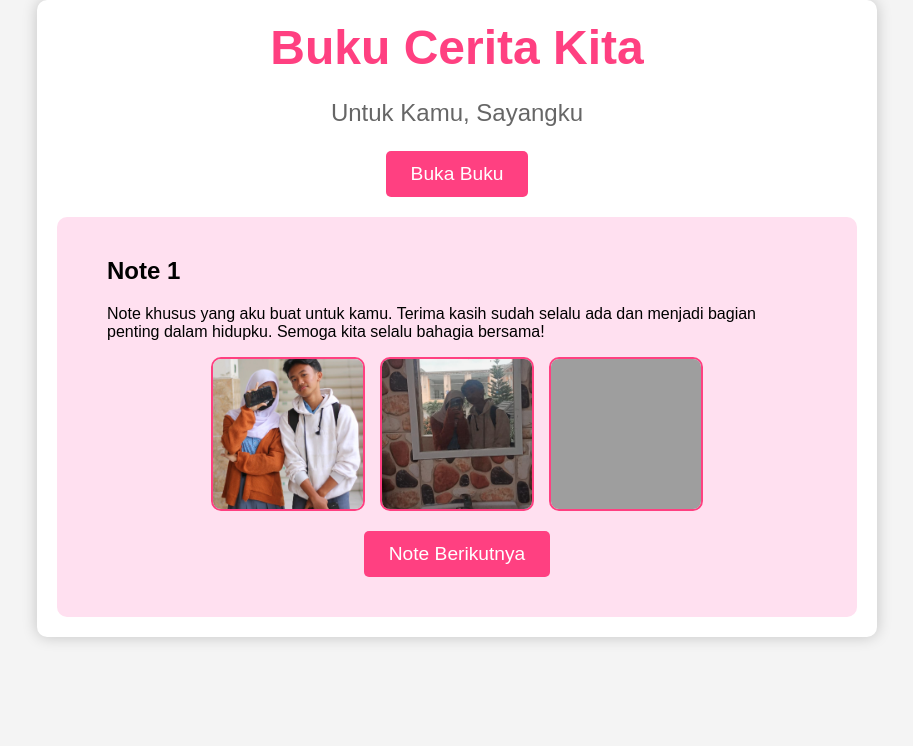
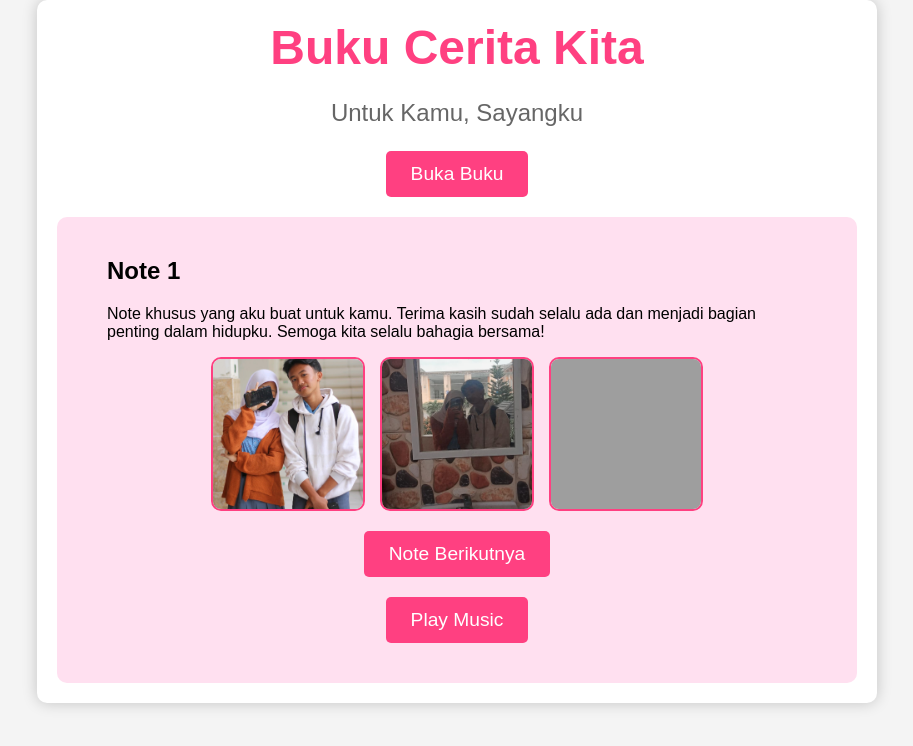
Before and after one commit to ucritt/Note1, a plain HTML site: page index.html in a window 1280 px wide. Shown: the whole page, without its empty margins (183-1096 px from the left). Drawn offline with Linux system fonts and the light colour scheme; grey boxes are pictures that could not be loaded.

Commit message:
Update index.html

```diff
--- a/index.html
+++ b/index.html
@@ -31,6 +31,7 @@
               <img src="3.jpg" alt="Foto Kenangan Kita 3" class="story-image" />
             </div>
             <button onclick="nextPage(2)">Note Berikutnya</button>
+            <button onclick="startMusic()">Play Music</button>
           </div>
         </div>
 
```
